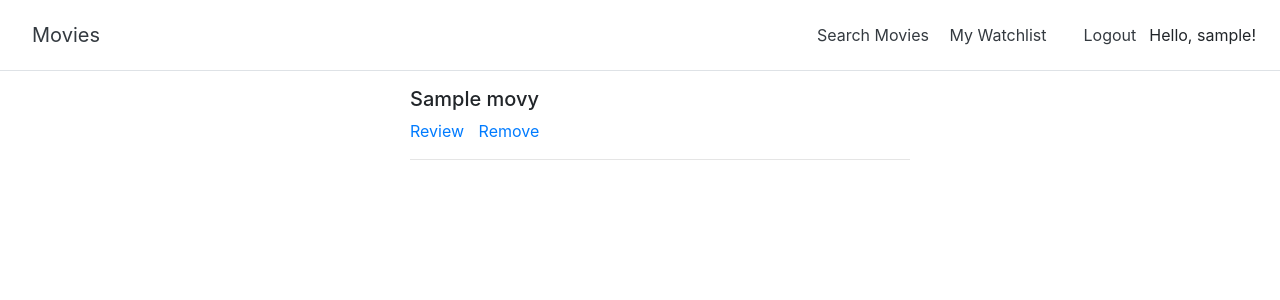
After one commit to bstanton773/MoviesFinal, a Flask app: page /watchlist in a window 1280 px wide. The commit adds this page. Shown: the top 300 px of the page. Run offline with Flask 2, Linux system fonts and the light colour scheme; a user stored in the database is signed in; tables that the repository leaves empty hold one stand-in row (values such as "Sample post"); some libraries are stand-ins or nearby versions.

Commit message:
Add/Remove watchlist

```diff
--- a/app/routes.py
+++ b/app/routes.py
@@ -1,6 +1,6 @@
 from app import app, db
 from flask import render_template, redirect, url_for, flash
-from app.models import Movies
+from app.models import Movies, Reviews
 from app.forms import SearchForm
 from flask_login import current_user
 
@@ -27,3 +27,33 @@ def review(movieId):
         return redirect(url_for('login'))
     movie = Movies.query.filter_by(movieId = movieId).first()
     return render_template('review.html', movie = movie, title='Review')
+
+@app.route('/watchlist')
+def watchlist():
+    if current_user.is_anonymous:
+        return redirect(url_for('login'))
+    movies_in_watchlist = Reviews.query.filter_by(user_id = current_user.id, watchlist=1).join(
+        Movies, Reviews.movie_id == Movies.movieId).add_columns(
+        Movies.title, Movies.genres, Movies.year, Movies.movieId).all()
+    return render_template('watchlist.html', title='My Watchlist', movies = movies_in_watchlist)
+
+@app.route('/addToWatchlist/<int:movieId>/<string:from_page>')
+def addToWatchlist(movieId, from_page):
+    if current_user.is_anonymous:
+        return redirect(url_for('login'))
+    watch = Reviews(user_id = current_user.id, movie_id = movieId, watchlist=1)
+    db.session.add(watch)
+    db.session.commit()
+    return redirect(url_for('search'))
+
+@app.route('/removeFromWatchlist/<int:movieId>/<string:from_page>')
+def removeFromWatchlist(movieId, from_page):
+    if current_user.is_anonymous:
+        return redirect(url_for('login'))
+    watch = Reviews.query.filter_by(user_id = current_user.id, movie_id = movieId, watchlist=1).first()
+    db.session.delete(watch)
+    db.session.commit()
+    if from_page == 'watchlist':
+        return redirect(url_for('watchlist'))
+    else:
+        return redirect(url_for('search'))
--- a/app/templates/base.html
+++ b/app/templates/base.html
@@ -11,7 +11,7 @@
         <h5 class="my-0 mr-md-auto font-weight-normal"><a class="p-2 text-dark" href="{{url_for('index')}}" style="text-decoration:none;"> Movies</a></h5>
         <nav class="my-2 my-md-0 mr-md-3">
             <a class="p-2 text-dark" href="{{url_for('search')}}">Search Movies</a>
-            <a class="p-2 text-dark" href="#">Link 2</a>
+            <a class="p-2 text-dark" href="{{url_for('watchlist')}}">My Watchlist</a>
         </nav>
         {% if current_user.is_anonymous %}
         <a class="btn btn-outline-primary" href="{{url_for('register')}}">Sign up</a>
--- a/app/templates/search.html
+++ b/app/templates/search.html
@@ -18,7 +18,7 @@
             <ul style="list-style-type:none">
                 {% for movie in movies %}
                 <h5>{{movie.title}}</h5>
-                <a href="/review/{{movie.movieId}}" style="margin-right: 10px;">Review</a> <a href="#">Add to Watchlist</a>
+                <a href="/review/{{movie.movieId}}" style="margin-right: 10px;">Review</a> <a href="/addToWatchlist/{{movie.movieId}}/search">Add to Watchlist</a>
                 <hr>
                 {% endfor %}
             </ul>
--- /dev/null
+++ b/app/templates/watchlist.html
@@ -0,0 +1,23 @@
+{% extends 'base.html' %}
+
+{% block content %}
+    <div class="row">
+        <div class="col">
+        </div>
+        <div class="col-6">
+            <ul style="list-style-type:none">
+                {% for movie in movies %}
+                <h5>{{movie.title}}</h5>
+                <a href="/review/{{movie.movieId}}" style="margin-right: 10px;">Review</a> <a href="/removeFromWatchlist/{{movie.movieId}}/watchlist">Remove</a>
+                <hr>
+                {% endfor %}
+            </ul>
+        </div>
+        <div class="col">
+        </div>
+    </div>
+{% endblock %}
+
+{% block js %}
+
+{% endblock %}
```
